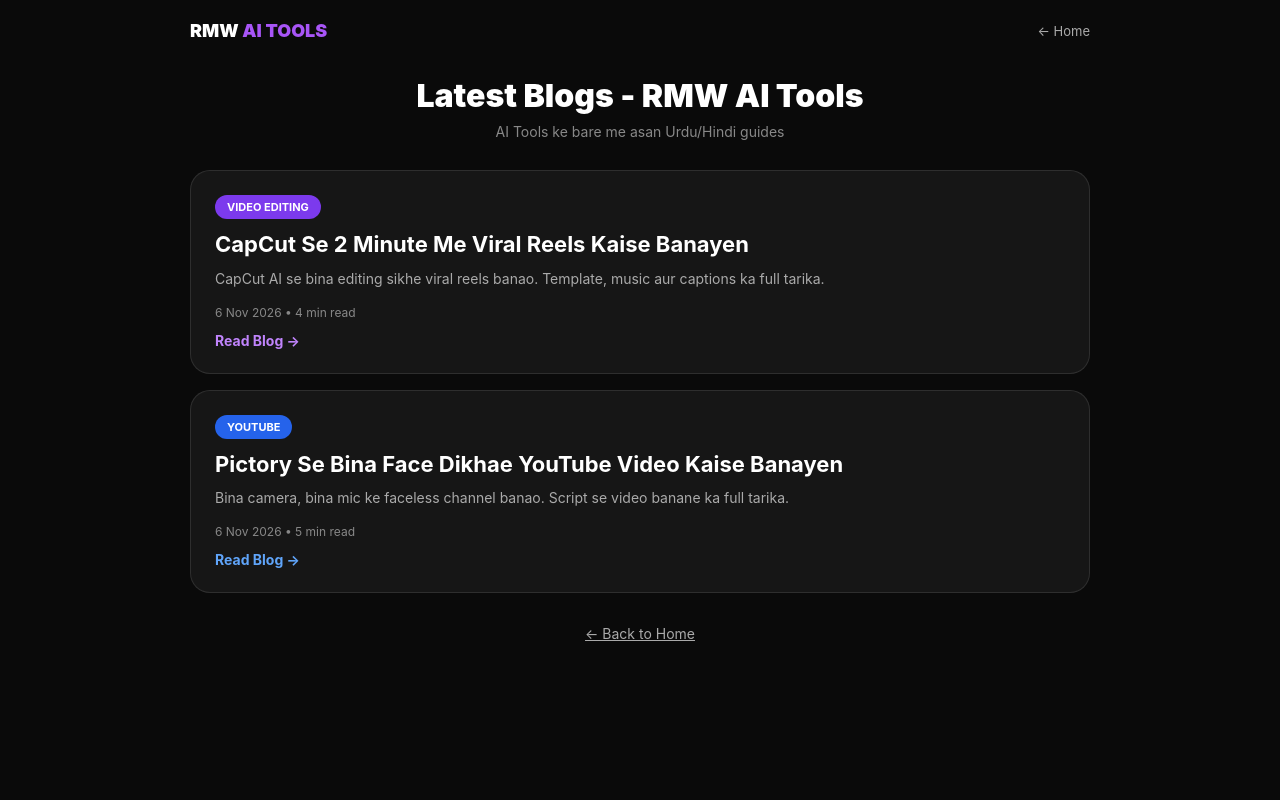
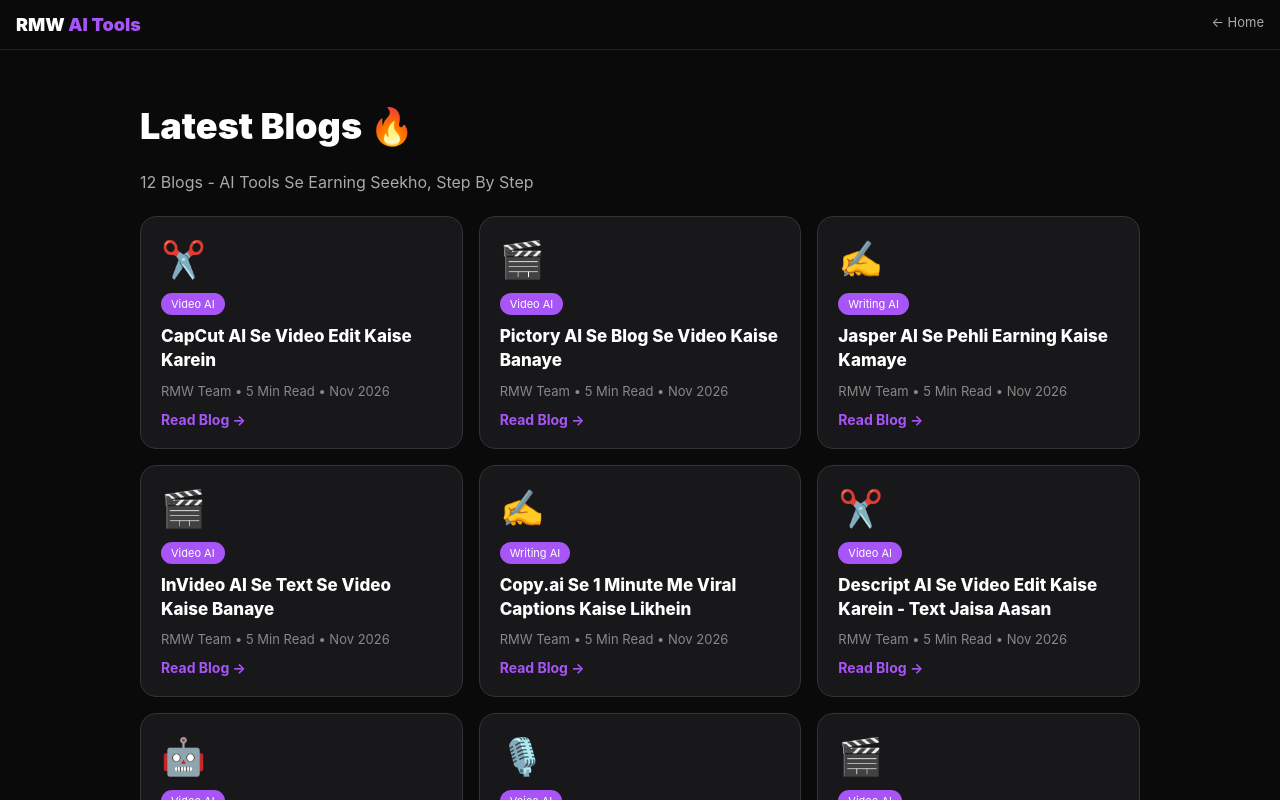
Before and after one commit to muradofficalid-art/rmw-ai-tools, a Next.js app: page /blog in a window 1280 px wide. Shown: the top 800 px of the page. Built offline with nearby package versions, Linux system fonts and the light colour scheme.

Commit message:
Add blog data and update page layout

```diff
--- a/app/blog/page.tsx
+++ b/app/blog/page.tsx
@@ -1,39 +1,41 @@
-import Link from "next/link";
+export default function BlogPage() {
+  const blogs = [
+    { slug: "capcut-ai-video-edit", title: "CapCut AI Se Video Edit Kaise Karein", cat: "Video AI", emoji: "✂️", time: "5 Min" },
+    { slug: "pictory-ai-blog-se-video", title: "Pictory AI Se Blog Se Video Kaise Banaye", cat: "Video AI", emoji: "🎬", time: "5 Min" },
+    { slug: "jasper-ai-se-pehli-earning", title: "Jasper AI Se Pehli Earning Kaise Kamaye", cat: "Writing AI", emoji: "✍️", time: "5 Min" },
+    { slug: "invideo-ai-text-se-video", title: "InVideo AI Se Text Se Video Kaise Banaye", cat: "Video AI", emoji: "🎬", time: "5 Min" },
+    { slug: "copy-ai-viral-captions", title: "Copy.ai Se 1 Minute Me Viral Captions Kaise Likhein", cat: "Writing AI", emoji: "✍️", time: "5 Min" },
+    { slug: "descript-ai-video-edit", title: "Descript AI Se Video Edit Kaise Karein - Text Jaisa Aasan", cat: "Video AI", emoji: "✂️", time: "5 Min" },
+    { slug: "synthesia-ai-bina-camera-video", title: "Synthesia AI Se Bina Camera Ke Video Kaise Banaye", cat: "Video AI", emoji: "🤖", time: "5 Min" },
+    { slug: "murf-ai-real-voice", title: "Murf AI Se Real Jaisi Voice Kaise Banaye - Bina Mic Ke", cat: "Voice AI", emoji: "🎙️", time: "5 Min" },
+    { slug: "runway-ml-ai-video-editor", title: "Runway ML Se AI Video Editing Kaise Karein - Pro Jaisa", cat: "Video AI", emoji: "🎬", time: "5 Min" },
+    { slug: "lumen5-blog-se-video", title: "Lumen5 Se Blog Ko Video Me Kaise Badlein - 5 Minute Me", cat: "Video AI", emoji: "🔄", time: "5 Min" },
+    { slug: "fliki-ai-urdu-voice-video", title: "Fliki AI Se Urdu Voice Wali Video Kaise Banaye", cat: "Voice AI", emoji: "🇵🇰", time: "5 Min" },
+    { slug: "heygen-ai-avatar-video", title: "HeyGen AI Se Apna Avatar Video Kaise Banaye - Bina Camera Ke", cat: "Video AI", emoji: "👤", time: "5 Min" },
+  ];
 
-export default function BlogPage() {
   return (
-    <div style={{ background: "#0a0a0a", color: "white", minHeight: "100vh", padding: "20px 16px", fontFamily: "Inter, sans-serif" }}>
-      <div style={{ maxWidth: "900px", margin: "0 auto" }}>
-        <div style={{ display: "flex", justifyContent: "space-between", alignItems: "center" }}>
-          <a href="/" style={{ color: "white", fontWeight: 900, fontSize: "18px", textDecoration: "none" }}>RMW <span style={{ color: "#a855f7" }}>AI TOOLS</span></a>
-          <a href="/" style={{ color: "#aaa", fontSize: "13px", textDecoration: "none" }}>← Home</a>
+    <div style={{minHeight:"100vh", background:"#0a0a0a", color:"white", fontFamily:"Inter, sans-serif"}}>
+      <div style={{borderBottom:"1px solid #222", padding:"14px 16px", display:"flex", justifyContent:"space-between"}}>
+        <a href="/" style={{color:"white", fontWeight:900, fontSize:"18px", textDecoration:"none"}}>RMW <span style={{color:"#a855f7"}}>AI Tools</span></a>
+        <a href="/" style={{color:"#aaa", fontSize:"13px", textDecoration:"none"}}>← Home</a>
+      </div>
+      <div style={{maxWidth:"1000px", margin:"0 auto", padding:"30px 16px 60px"}}>
+        <h1 style={{fontSize:"36px", fontWeight:900}}>Latest Blogs 🔥</h1>
+        <p style={{color:"#aaa", marginTop:"8px"}}>12 Blogs - AI Tools Se Earning Seekho, Step By Step</p>
+        <div style={{display:"grid", gridTemplateColumns:"repeat(auto-fill,minmax(280px,1fr))", gap:"16px", marginTop:"24px"}}>
+          {blogs.map((b) => (
+            <a key={b.slug} href={`/blog/${b.slug}`} style={{background:"#18181b", border:"1px solid #333", borderRadius:"16px", padding:"20px", textDecoration:"none", color:"white", display:"block"}}>
+              <div style={{fontSize:"36px"}}>{b.emoji}</div>
+              <span style={{background:"#a855f7", color:"white", fontSize:"11px", padding:"4px 10px", borderRadius:"20px", display:"inline-block", marginTop:"12px"}}>{b.cat}</span>
+              <div style={{fontSize:"17px", fontWeight:800, lineHeight:"1.4", marginTop:"10px"}}>{b.title}</div>
+              <div style={{color:"#888", fontSize:"13px", marginTop:"10px"}}>RMW Team • {b.time} Read • Nov 2026</div>
+              <div style={{color:"#a855f7", fontWeight:700, fontSize:"14px", marginTop:"12px"}}>Read Blog →</div>
+            </a>
+          ))}
         </div>
-
-        <h1 style={{ fontSize: "32px", fontWeight: 900, textAlign: "center", margin: "36px 0 8px 0", lineHeight: "1.2" }}>Latest Blogs - RMW AI Tools</h1>
-        <p style={{ textAlign: "center", color: "#888", fontSize: "14px", margin: "0" }}>AI Tools ke bare me asan Urdu/Hindi guides</p>
-
-        <Link href="/blog/capcut-se-viral-reels-kaise-banayen" style={{ textDecoration: "none", color: "white", display: "block" }}>
-          <div style={{ background: "#ffffff0d", border: "1px solid #ffffff1a", borderRadius: "20px", padding: "24px", marginTop: "30px" }}>
-            <span style={{ background: "#7c3aed", fontSize: "11px", fontWeight: 700, padding: "5px 12px", borderRadius: "20px" }}>VIDEO EDITING</span>
-            <h2 style={{ fontSize: "22px", fontWeight: 700, margin: "14px 0 8px 0", lineHeight: "1.4" }}>CapCut Se 2 Minute Me Viral Reels Kaise Banayen</h2>
-            <p style={{ color: "#aaa", fontSize: "14px", lineHeight: "1.6", margin: "0" }}>CapCut AI se bina editing sikhe viral reels banao. Template, music aur captions ka full tarika.</p>
-            <p style={{ color: "#888", fontSize: "12px", marginTop: "14px" }}>6 Nov 2026 • 4 min read</p>
-            <p style={{ color: "#c084fc", fontSize: "14px", fontWeight: 700, margin: "10px 0 0 0" }}>Read Blog →</p>
-          </div>
-        </Link>
-
-        <Link href="/blog/pictory-se-youtube-video-kaise-banayen" style={{ textDecoration: "none", color: "white", display: "block" }}>
-          <div style={{ background: "#ffffff0d", border: "1px solid #ffffff1a", borderRadius: "20px", padding: "24px", marginTop: "16px" }}>
-            <span style={{ background: "#2563eb", fontSize: "11px", fontWeight: 700, padding: "5px 12px", borderRadius: "20px" }}>YOUTUBE</span>
-            <h2 style={{ fontSize: "22px", fontWeight: 700, margin: "14px 0 8px 0", lineHeight: "1.4" }}>Pictory Se Bina Face Dikhae YouTube Video Kaise Banayen</h2>
-            <p style={{ color: "#aaa", fontSize: "14px", lineHeight: "1.6", margin: "0" }}>Bina camera, bina mic ke faceless channel banao. Script se video banane ka full tarika.</p>
-            <p style={{ color: "#888", fontSize: "12px", marginTop: "14px" }}>6 Nov 2026 • 5 min read</p>
-            <p style={{ color: "#60a5fa", fontSize: "14px", fontWeight: 700, margin: "10px 0 0 0" }}>Read Blog →</p>
-          </div>
-        </Link>
-
-        <div style={{ textAlign: "center", marginTop: "30px" }}>
-          <Link href="/" style={{ color: "#aaa", fontSize: "14px" }}>← Back to Home</Link>
+        <div style={{textAlign:"center", marginTop:"30px"}}>
+          <a href="/" style={{color:"#aaa", fontSize:"14px"}}>← Back to Home</a>
         </div>
       </div>
     </div>
```
